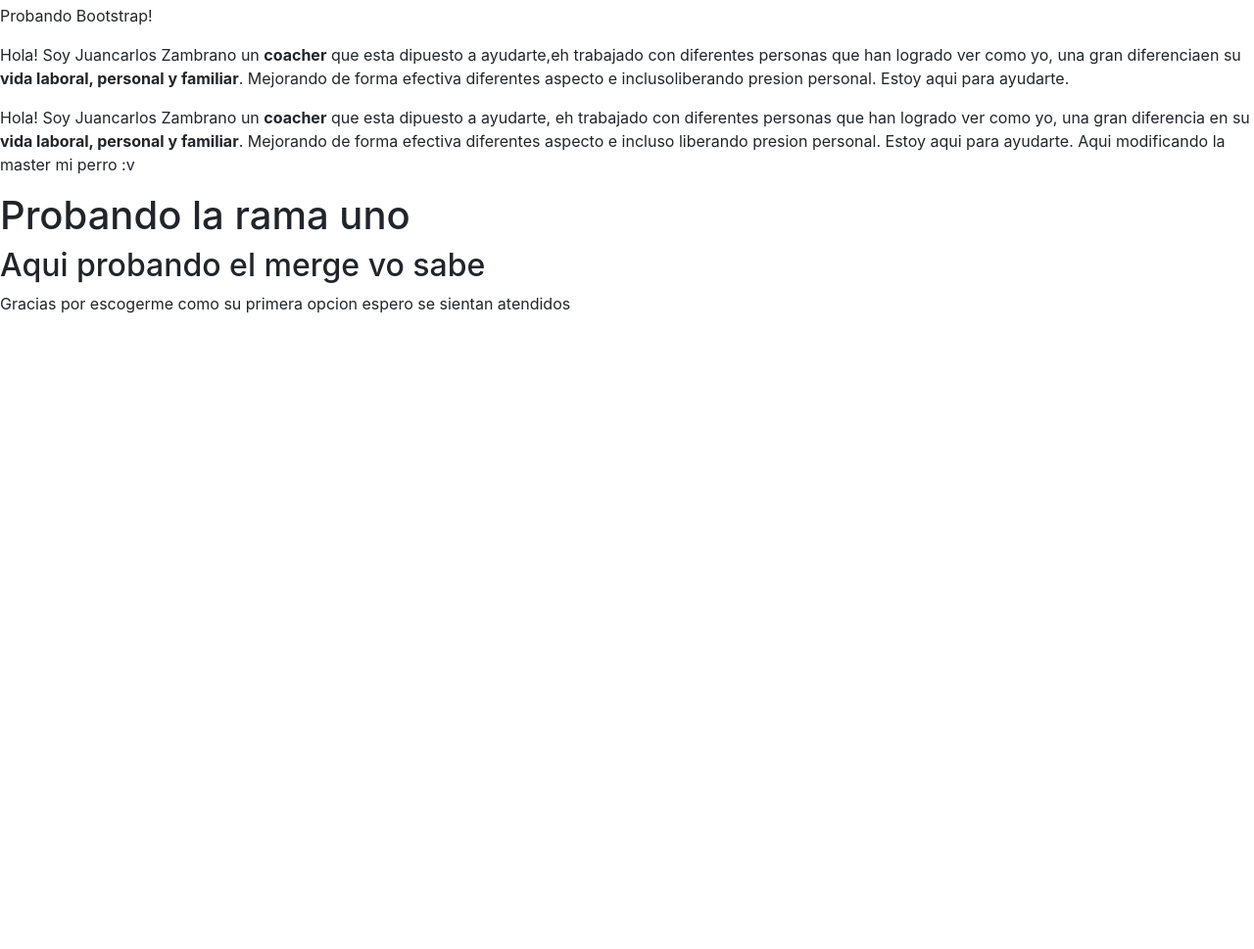
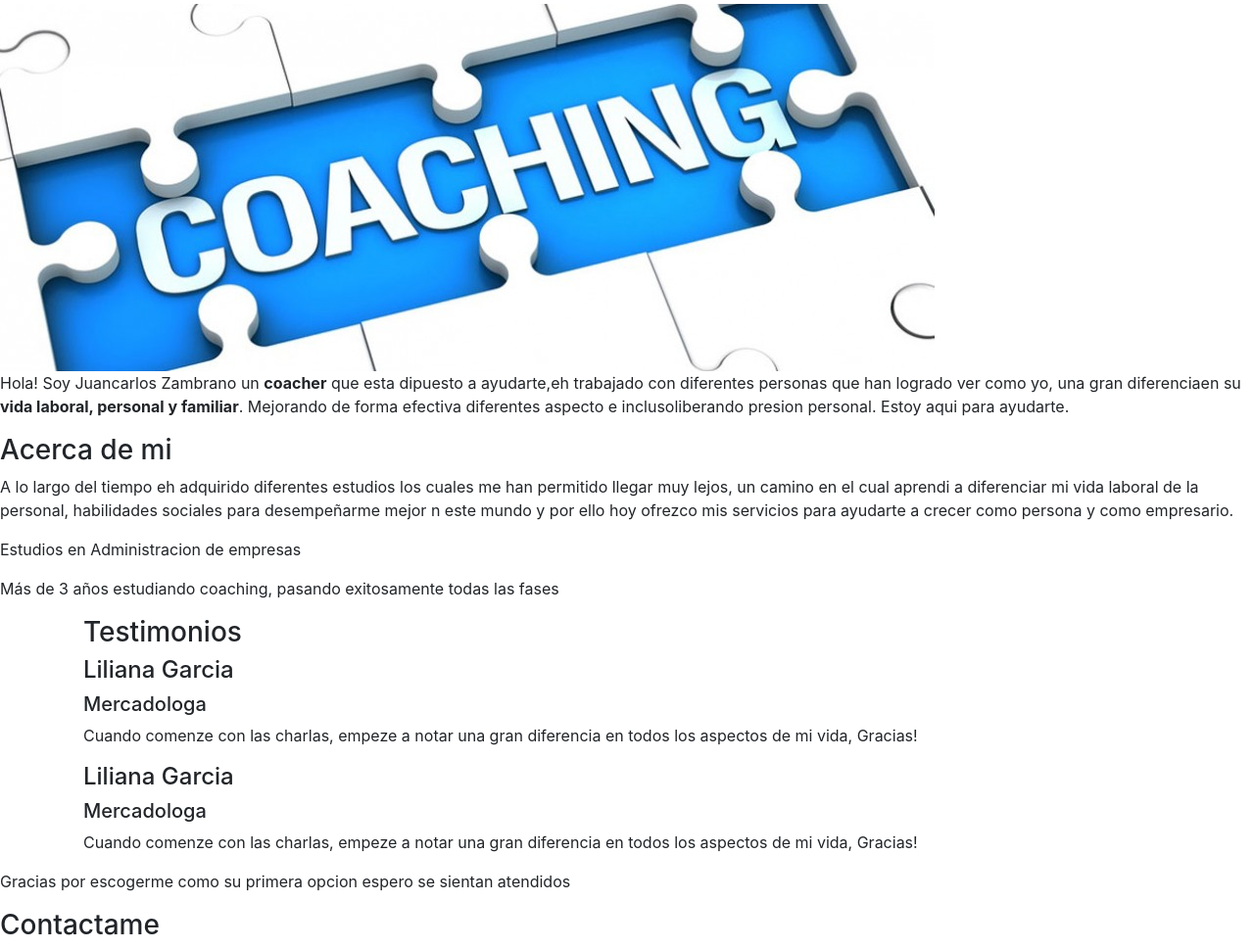
Before and after one commit to andrew921as/WebCoaching, a website: page index.html in a window 1280 px wide. Shown: the part 140-1109 px from the top of the page at 98% size. Before the commit the page ends 800 px from the top, so only its background shows below. Drawn offline with Linux system fonts and the light colour scheme.

Commit message:
almost the end of the Html structure

```diff
--- a/index.html
+++ b/index.html
@@ -1,5 +1,6 @@
 <!DOCTYPE html>
 <html>
+
 <head>
     <!--The meta tag is important to say where you will say to the web how your webside is gonna work
     (keyword, author, even chaset that is the best tag to said  the correct codification of the code)-->
@@ -7,11 +8,13 @@
 
     <title> Coaching, emocional, profesional</title>
     <link rel="stylesheet" href="assest/css/style.css">
+    <link rel="stylesheet" href="assest/lib/bootstrap-4.5.0-dist/css/bootstrap.min.css">
+    <!--Image logo-->
     <link href="assest/images/puma.png" rel="icon">
 
     <!-- Bootstrap -->
-        <link rel="stylesheet" href="assest/lib/bootstrap-4.5.0-dist/css/bootstrap.min.css">
 </head>
+
 <body>
     <header id="head">
         <div class="containerH">
@@ -25,29 +28,75 @@
             </nav>
         </div>
     </header>
-
-        <p>Probando Bootstrap!</p>
-        <div>
-            <p>Hola! Soy Juancarlos Zambrano un <strong>coacher</strong> que esta dipuesto a ayudarte,eh trabajado con diferentes
-                personas que han logrado ver como yo, una gran diferenciaen su <strong>vida laboral, personal y familiar</strong>.
-                Mejorando de forma efectiva diferentes aspecto e inclusoliberando presion personal. Estoy aqui para ayudarte.
+    <!--Intro-->
+    <section id="intro">
+        <div class="introC">
+            <img src="assest/images/fondoPJ.jpg" alt="" class="image-I">
+        </div>
+        <div class="inside">
+            <p>Hola! Soy Juancarlos Zambrano un <strong>coacher</strong> que esta dipuesto a ayudarte,eh trabajado con
+                diferentes
+                personas que han logrado ver como yo, una gran diferenciaen su <strong>vida laboral, personal y
+                    familiar</strong>.
+                Mejorando de forma efectiva diferentes aspecto e inclusoliberando presion personal. Estoy aqui para
+                ayudarte.
             </p>
         </div>
-        <p>Hola! Soy Juancarlos Zambrano un <strong>coacher</strong> que esta dipuesto a ayudarte,
-            eh trabajado con diferentes personas que han logrado ver como yo, una gran diferencia
-            en su <strong>vida laboral, personal y familiar</strong>. Mejorando de forma efectiva diferentes aspecto e incluso
-            liberando presion personal. Estoy aqui para ayudarte. Aqui modificando la master mi perro :v </p>
+    </section>
+    <!--End Intro section-->
 
-            <h1>Probando la rama uno</h1>
-            <div>
-                <h2>Aqui probando el merge vo sabe</h2>
+    <!--About me section-->
+    <section class="aboutMe">
+        <h3>Acerca de mi</h3>
+        <p>A lo largo del tiempo eh adquirido diferentes estudios los cuales me han permitido
+            llegar muy lejos, un camino en el cual aprendi a diferenciar mi vida laboral de la personal,
+            habilidades sociales para desempeñarme mejor n este mundo y por ello hoy ofrezco
+            mis servicios para ayudarte a crecer como persona y como empresario.
+        </p>
+    </section>
+    <div class="Studies">
+        <div class="iconic-box">
+            <p class="description">Estudios en Administracion de empresas</p>
+        </div>
+        <div class="iconic-box">
+            <p class="description">Más de 3 años estudiando coaching, pasando exitosamente todas las fases</p>
+        </div>
+    </div>
+    <!--End about me-->
+
+    <!--Testimonials-->
+    <section id="testimonials">
+        <div class="container">
+            <h3>Testimonios</h3>
+            <div class="Testimoal-client">
+                <h4>Liliana Garcia</h4>
+                <h5>Mercadologa</h5>
+                <p>Cuando comenze con las charlas, empeze a notar una gran diferencia en todos
+                    los aspectos de mi vida, Gracias!
+                </p>
             </div>
 
-
+            <div class="Testimoal-client">
+                <h4>Liliana Garcia</h4>
+                <h5>Mercadologa</h5>
+                <p>Cuando comenze con las charlas, empeze a notar una gran diferencia en todos
+                    los aspectos de mi vida, Gracias!
+                </p>
+            </div>
+        </div>
+    </section>
+    <!--End Testimonials-->
     <p>Gracias por escogerme como su primera opcion
         espero se sientan atendidos
     </p>
+    <!--Contacts section-->
+    <section id="Contact">
+        <h3>Contactame</h3>
+
+
+    </section>
 
 
 </body>
+
 </html>
```
Also changed, not shown: assest/images/fondoPJ.jpg (added). Lines whose indentation alone changed are shown as unchanged.
